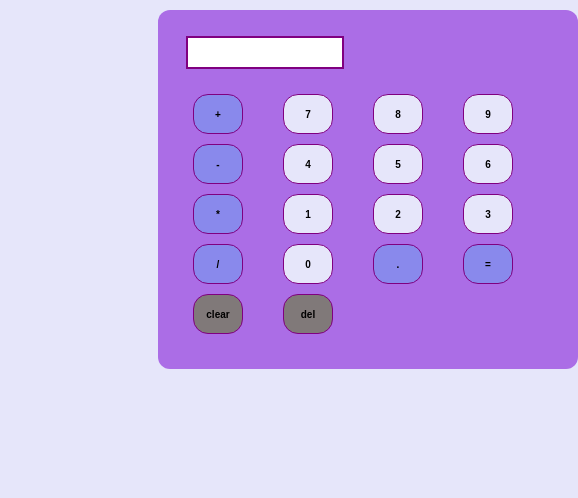
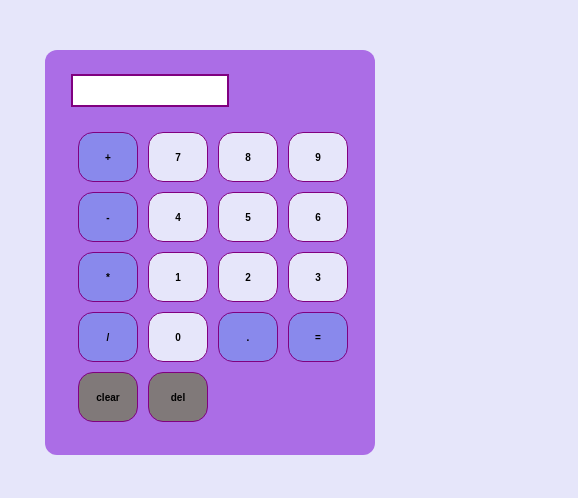
Before and after one commit to siingiii/oasis-calculator-project, a plain HTML site: page index.html in a window 390 px wide. Shown: the whole page, 578 px wide, since content can reach past the window. Drawn offline with Linux system fonts and the light colour scheme.

```diff
--- a/index.html
+++ b/index.html
@@ -3,7 +3,7 @@
   <head>
     <meta charset="UTF-8" />
     <meta name="viewport" content="width=, initial-scale=1.0" />
-    <title>Document</title>
+    <title>OASIS-CALCULATOR</title>
     <link rel="stylesheet" href="style.css" />
   </head>
   <body>
--- a/style.css
+++ b/style.css
@@ -69,15 +69,17 @@ button:active {
     padding: 50px 40;
   }
   .container {
-    width: 900px 900px;
+    width: 314px;
     border-radius: 12px;
-    margin-left: 150px;
-    margin-top: 10px;
-    padding: 10px;
+    margin: 5px 5px 5px 5px;
+    margin-left: 5px;
+
+    margin-top: 50px;
+    padding: 8px;
   }
   button {
-    width: 50px;
-    height: 40px;
+    width: 60px;
+    height: 50px;
     border-radius: 15px;
     background-color: lavender;
     color: black;
@@ -86,4 +88,7 @@ button:active {
     cursor: pointer;
     border: 1px solid purple;
   }
+  body {
+    margin: 40px;
+  }
 }
```
